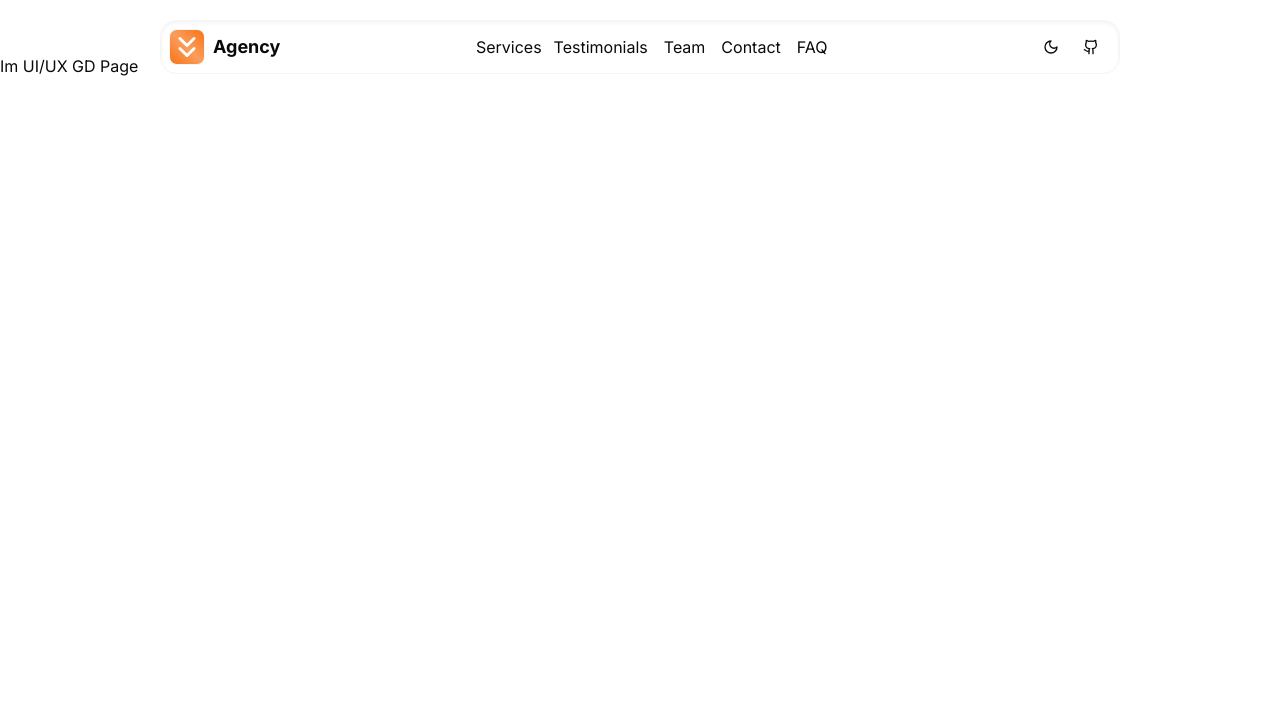
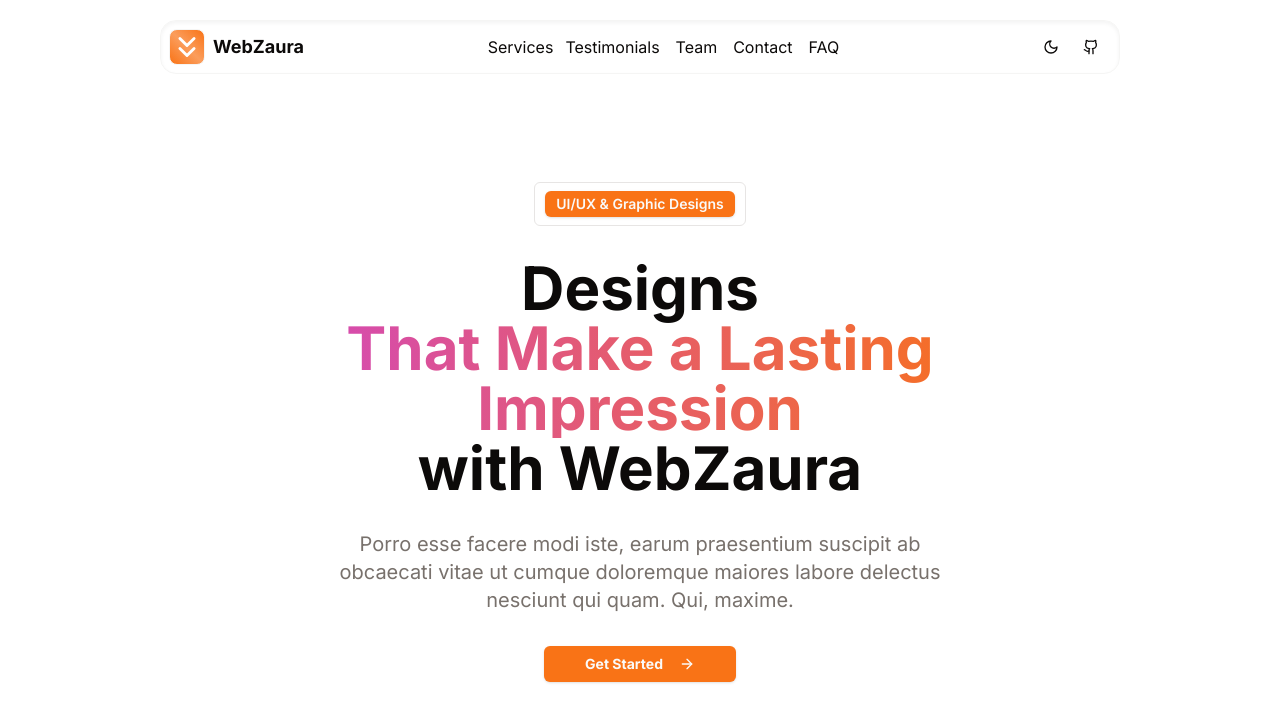
Before and after one commit to Codngwthubaid/webzaura, a Next.js app: page /UIUXGD in a window 1280 px wide. Shown: the top 722 px of the page. Built offline with nearby package versions, Linux system fonts and the light colour scheme.

Commit message:
Routing error resolves and working on pages

```diff
--- a/app/AiChatBot/page.tsx
+++ b/app/AiChatBot/page.tsx
@@ -1,9 +1,14 @@
+import ServicesLayout from '@/components/layout/sections/servicesLayout'
 import React from 'react'
 
 const AiChatBot = () => {
   return (
     <div>
-      Im AiChatBot Page
+      <ServicesLayout
+        serviceName="AI Chat Bot"
+        headLineFirst='Building'
+        headLineSecond='Intelligent Conversations'
+        />
     </div>
   )
 }
--- a/app/AppDevelopment/page.tsx
+++ b/app/AppDevelopment/page.tsx
@@ -1,9 +1,14 @@
+import ServicesLayout from '@/components/layout/sections/servicesLayout'
 import React from 'react'
 
 const AppDevelopment = () => {
   return (
     <div>
-      Im App Development Page
+      <ServicesLayout
+        serviceName="App Development"
+        headLineFirst='Unlocking'
+        headLineSecond='Digital Doors'
+        />
     </div>
   )
 }
--- a/app/DigitalMarketing/page.tsx
+++ b/app/DigitalMarketing/page.tsx
@@ -1,9 +1,14 @@
+import ServicesLayout from '@/components/layout/sections/servicesLayout';
 import React from 'react'
 
 const DigitalMarketing = () => {
   return (
     <div>
-      Im Digital Marketing Page
+      <ServicesLayout
+        serviceName="Digital Marketing"
+        headLineFirst="Aligning"
+        headLineSecond="Strategy with Stories"
+      />
     </div>
   )
 }
--- a/app/SocialMediaManagement/page.tsx
+++ b/app/SocialMediaManagement/page.tsx
@@ -1,9 +1,14 @@
+import ServicesLayout from '@/components/layout/sections/servicesLayout';
 import React from 'react'
 
 const SocialMediaManagement = () => {
   return (
     <div>
-      Im Social Media Management Page
+        <ServicesLayout
+        serviceName="Social Media Management"
+        headLineFirst="Social"
+        headLineSecond="Expertise at Your Fingertips"
+      />
     </div>
   )
 }
--- a/app/UIUXGD/page.tsx
+++ b/app/UIUXGD/page.tsx
@@ -1,11 +1,16 @@
 import React from 'react'
+import ServicesLayout from '@/components/layout/sections/servicesLayout'
 
-const UIUXGD = () => {
+const page = () => {
   return (
     <div>
-      Im UI/UX GD Page
+      <ServicesLayout
+        serviceName="UI/UX & Graphic Designs"
+        headLineFirst="Designs"
+        headLineSecond="That Make a Lasting Impression"
+      />
     </div>
   )
 }
 
-export default UIUXGD;
+export default page
--- a/app/WebDevelopment/page.tsx
+++ b/app/WebDevelopment/page.tsx
@@ -1,11 +1,16 @@
 import React from 'react'
+import ServicesLayout from "@/components/layout/sections/servicesLayout"
 
-const WebDevelopment = () => {
+const page = () => {
   return (
     <div>
-      Im WebDevelopment Page
+      <ServicesLayout
+        serviceName="Web Development"
+        headLineFirst="Disgned"
+        headLineSecond=" Your Digital Identity"
+      />
     </div>
   )
 }
 
-export default WebDevelopment
+export default page
--- a/components/layout/sections/services.tsx
+++ b/components/layout/sections/services.tsx
@@ -6,7 +6,6 @@ import {
   CardHeader,
   CardTitle,
 } from "@/components/ui/card";
-import { ChevronRight } from 'lucide-react';
 import {
   Dialog,
   DialogContent,
@@ -15,6 +14,7 @@ import {
   DialogTitle,
   DialogTrigger,
 } from "@/components/ui/dialog"
+import Link from "next/link";
 
 
 
@@ -26,38 +26,45 @@ interface ServiceProps {
   title: string;
   pro: ProService;
   description: string;
+  url: string;
 }
 interface DetailServiceProps {
   title: string;
   description: string;
 }
+
 const serviceList: ServiceProps[] = [
   {
     title: "Website Development",
     description:
       "Lorem ipsum dolor sit, amet consectetur adipisicing elit adipisicing.",
     pro: 0,
+    url: "/WebDevelopment",
   },
   {
     title: "Digital Marketing",
     description:
       "Lorem ipsum dolor sit, amet consectetur adipisicing elit. Molestiae, dicta.",
     pro: 0,
+    url: "/DigitalMarketing",
   },
   {
     title: "UI/UX & Graphic Design",
     description: "Lorem ipsum dolor sit amet consectetur.",
     pro: 0,
+    url: "/UIUXGD",
   },
   {
     title: "AI Chatbot Integration",
     description: "Lorem ipsum dolor sit amet consectetur.",
     pro: 1,
+    url: "/AiChatBot",
   },
   {
     title: "App Development",
     description: "Lorem dolor sit amet adipisicing.",
     pro: 1,
+    url: "/AppDevelopment",
   },
 ];
 const detailServiceList: DetailServiceProps[] = [
@@ -102,16 +109,17 @@ export const ServicesSection = () => {
       <div className="grid sm:grid-cols-2 lg:grid-cols-3 gap-4"></div>
 
       <div className="grid sm:grid-cols-2 lg:grid-cols-2 gap-4 w-full lg:w-[60%] mx-auto">
-        {serviceList.map(({ title, description, pro }) => (
+        {serviceList.map(({ title, description, pro, url }) => (
           <Card
             key={title}
             className="bg-muted/60 dark:bg-card h-full relative"
           >
             <CardHeader >
               <div className="flex items-center hover:text-primary">
-                <CardTitle>{title}</CardTitle>
+                <CardTitle>
+                  <Link href={url}>{title}</Link>
+                </CardTitle>
                 <Dialog>
-                  <DialogTrigger><ChevronRight /></DialogTrigger>
                   <DialogContent className="w-80 sm:w-auto">
                     <DialogHeader>
                       <DialogTitle>{title}</DialogTitle>
--- /dev/null
+++ b/components/layout/sections/servicesLayout.tsx
@@ -0,0 +1,64 @@
+"use client";
+import { useState, useEffect } from "react";
+import { Badge } from "@/components/ui/badge";
+import { Button } from "@/components/ui/button";
+import { ArrowRight } from "lucide-react";
+
+const ServicesLayout = (
+    {
+        serviceName,
+        headLineFirst,
+        headLineSecond
+    }: {
+        serviceName: string,
+        headLineFirst: string,
+        headLineSecond: string
+    }
+) => {
+    const [mounted, setMounted] = useState(false);
+
+    useEffect(() => {
+        setMounted(true);
+    }, []);
+
+    if (!mounted) {
+        return null;
+    }
+
+    return (
+        <section className="container w-full px-10">
+            <div className="grid place-items-center lg:max-w-screen-xl gap-8 mx-auto py-20 md:py-32">
+                <div className="text-center space-y-8">
+                    <Badge variant="outline" className="text-sm py-2">
+                        <span className="text-primary">
+                            <Badge className="text-sm">{serviceName}</Badge>
+                        </span>
+                    </Badge>
+
+                    <div className="max-w-screen-md mx-auto text-center text-4xl md:text-6xl font-bold">
+                        <h1>
+                            {headLineFirst}
+                            <div className="text-transparent px-2 bg-gradient-to-r from-[#D247BF] to-primary bg-clip-text">
+                                {headLineSecond}
+                            </div>
+                            with WebZaura
+                        </h1>
+                    </div>
+
+                    <p className="max-w-screen-sm mx-auto text-xl text-muted-foreground">
+                        {`Porro esse facere modi iste, earum praesentium suscipit ab obcaecati vitae ut cumque doloremque maiores labore delectus nesciunt qui quam. Qui, maxime.`}
+                    </p>
+
+                    <div className="space-y-4 md:space-y-0 md:space-x-4">
+                        <Button className="w-5/6 md:w-1/4 font-bold group/arrow">
+                            Get Started
+                            <ArrowRight className="size-5 ml-2 group-hover/arrow:translate-x-1 transition-transform" />
+                        </Button>
+                    </div>
+                </div>
+            </div>
+        </section>
+    )
+}
+
+export default ServicesLayout
--- a/components/navbar.tsx
+++ b/components/navbar.tsx
@@ -56,7 +56,7 @@ export const Navbar = () => {
     <header className="shadow-inner bg-opacity-15 w-[90%] md:w-[70%] lg:w-[75%] lg:max-w-screen-xl top-5 mx-auto sticky border border-secondary z-40 rounded-2xl flex justify-between items-center p-2 bg-card">
       <Link href="/" className="font-bold text-lg flex items-center">
         <ChevronsDown className="bg-gradient-to-tr border-secondary from-primary via-primary/70 to-primary rounded-lg w-9 h-9 mr-2 border text-white" />
-        Agency
+        WebZaura
       </Link>
       {/* <!-- Mobile --> */}
       <div className="flex items-center lg:hidden">
@@ -77,7 +77,7 @@ export const Navbar = () => {
                 <SheetTitle className="flex items-center">
                   <Link href="/" className="flex items-center">
                     <ChevronsDown className="bg-gradient-to-tr border-secondary from-primary via-primary/70 to-primary rounded-lg w-9 h-9 mr-2 border text-white" />
-                    Agency
+                    WebZaura
                   </Link>
                 </SheetTitle>
               </SheetHeader>
```
